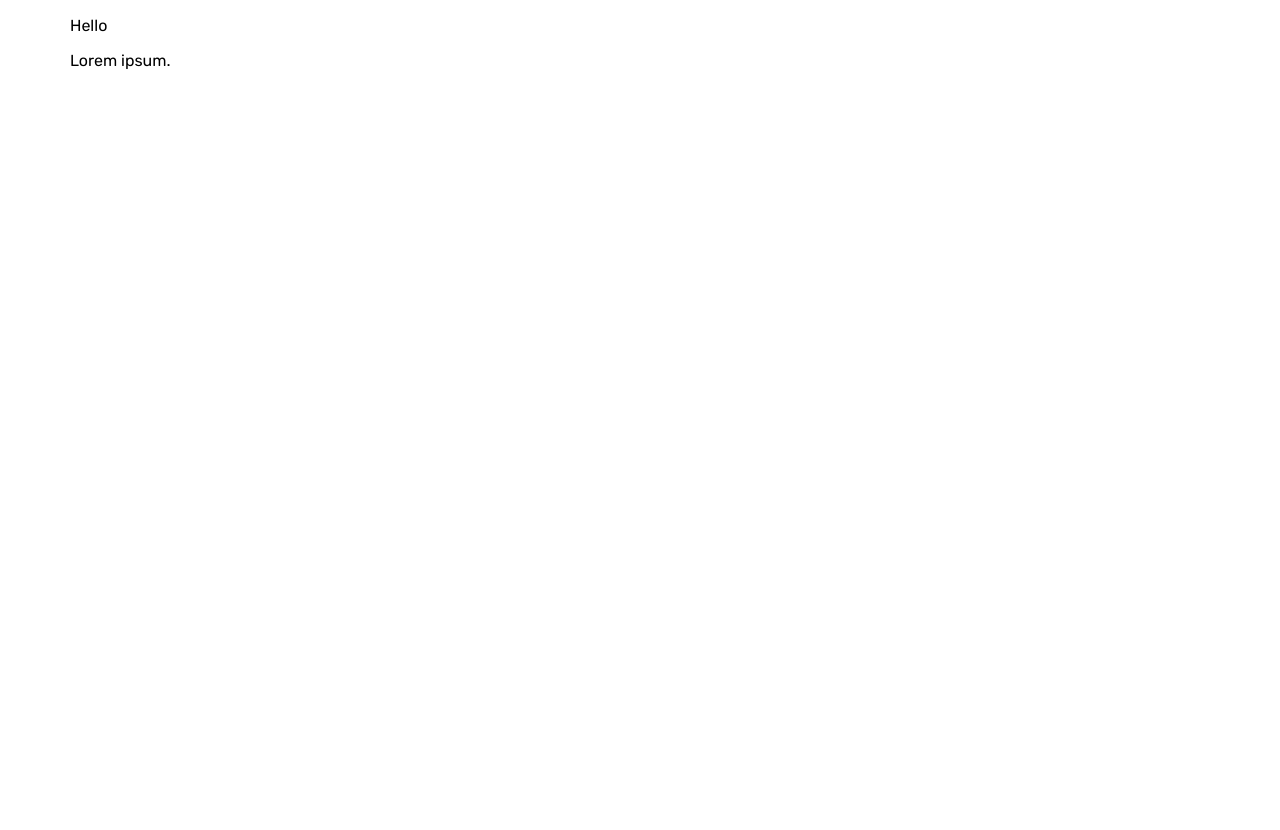
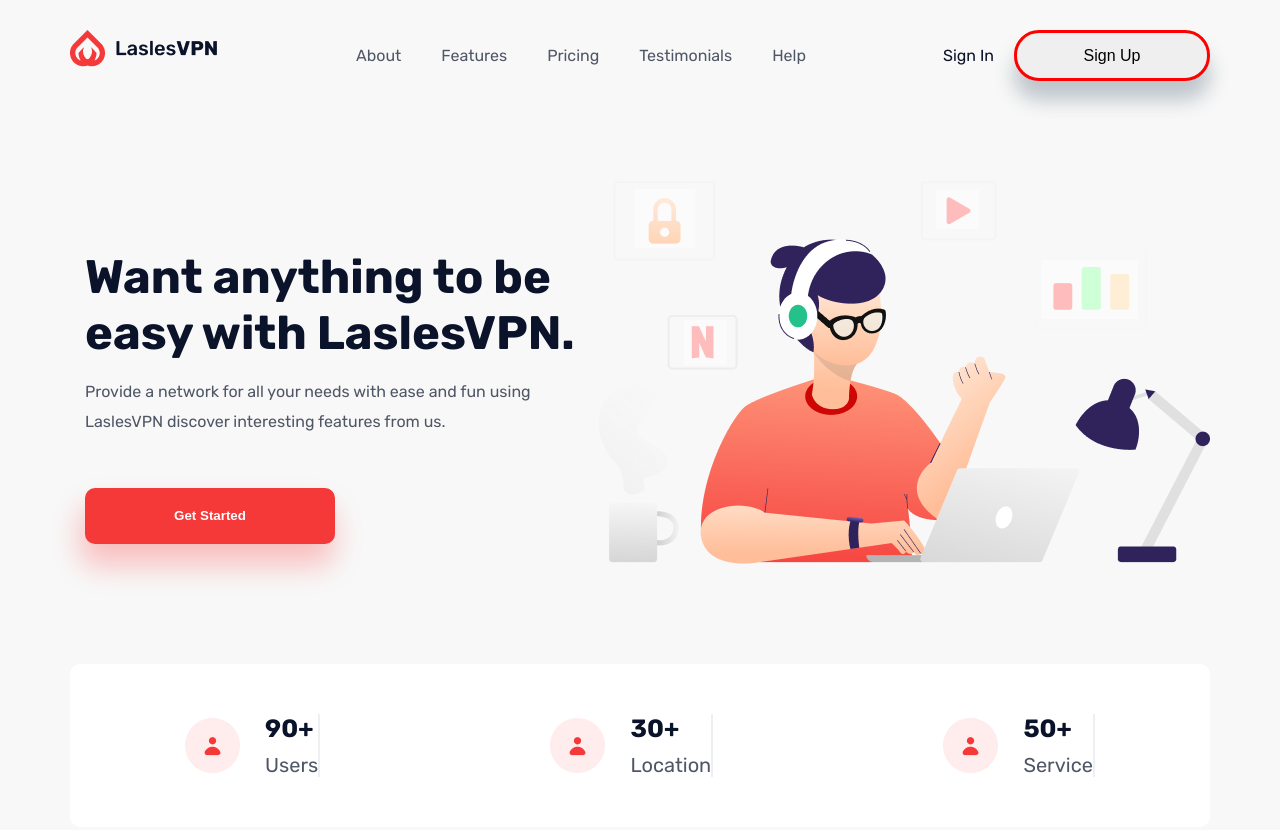
Before and after one commit to AdiletBuytukov/neobis-front-lasles-VPN, a plain HTML site: page index.html in a window 1280 px wide. Before the commit the page ends 800 px from the top, so only its background shows below. Drawn offline with Linux system fonts and the light colour scheme.

Commit message:
Сверстал блоки main и promo-cols.

```diff
--- a/css/style.css
+++ b/css/style.css
@@ -1,15 +1,147 @@
 body {
     font-family: "Rubik", sans-serif;
     font-size: 16px;
-    color: #F8F8F8;
+    font-weight: 400;
+    background-color: #F8F8F8;
+    color: #0B132A;
 }
 
-.container {}
-
+.container {
+    max-width: 1140px;
+    margin: 30px auto;
+    padding: 0 15px;
+}
 
 .header {
+
+}
+
+.header-container {
+    display: flex;
+    flex-direction: row;
+    justify-content: space-between;
+}
+
+.head-nav {
+
+}
+
+.nav-list {
+    display: flex;
+    flex-direction: row;
+    padding: 0;
+}
+
+.nav-item {
+    list-style: none;
+    text-decoration: none;
+    padding: 0 20px;
+    color: #4F5665;
+}
+
+.head-button {
+    display: flex;
+    flex-direction: row;
+    gap: 20px;
+}
+
+.head-sign {
+
+}
+
+.head-sign-btn {
+    border: 3px solid red;
+    border-radius: 25px;
+    padding: 0 20px;
+    box-sizing: content-box;
+    width: 150px;
+    height: 45px;
+    font-size: 16px;
+    box-shadow: 0px 19px 20px 0px rgba(34, 60, 80, 0.27);
+    cursor: pointer;
+}
+
+.head-sign-btn:hover {
+    background-color: red;
+    transition: background-color 0.5s ease-in-out;
+}
+
+.main {
     max-width: 1140px;
-    color: black;
-    margin: 0 auto;
-    padding: 0 15px;
+    display: flex;
+    margin: 100px auto;
 }
+
+.main-col-info {
+    max-width: 555px;
+    padding-left: 15px;
+    padding-right: 15px;
+    display: flex;
+    align-items: center;
+}
+
+.first-text {
+    font-size: 47px;
+    font-weight: 700;
+    margin-bottom: 0;
+}
+
+.title-text {
+    font-weight: 400;
+    color: #4F5665;
+    line-height: 30px;
+}
+
+.main-btn {
+    width: 250px;
+    height: 56px;
+    border-radius: 10px;
+    border: none;
+    background-color: #F53838;
+    color: #FFFFFF;
+    font-weight: 700;
+    margin-top: 35px;
+    box-shadow: -3px 20px 30px 1px rgba(255, 0, 0, 0.24);
+    cursor: pointer;
+}
+
+.main-btn:hover {
+    box-shadow: 2px 2px 4px black;
+}
+
+.main-img {
+    display: block;
+    width: auto;
+}
+
+.promo-cols {
+    margin-top: 30px;
+    display: flex;
+    justify-content: space-around;
+    background-color: #FFFFFF;
+    border-radius: 10px;
+    padding: 50px 0;
+}
+
+.card {
+    display: flex;
+    align-items: center;
+    margin: 0;
+    border-right: 2px solid #EEEFF2;
+}
+
+.card-text {
+    margin: 0 0 0 25px;
+}
+
+.card-text-1 {
+    font-size: 25px;
+    font-weight: 700;
+    margin: 0 0 10px 0;
+}
+
+.card-text-2 {
+    font-size: 20px;
+    color: #4F5665;
+    margin: 10px 0 0 0;
+}
--- a/index.html
+++ b/index.html
@@ -8,15 +8,84 @@
     <link href="https://fonts.googleapis.com/css2?family=Rubik:ital,wght@0,300..900;1,300..900&display=swap"
           rel="stylesheet">
     <link rel="stylesheet" href="css/style.css">
-
 </head>
 <body>
-<header class="header">
-  <div class="container">
-    <p>Hello</p>
-    <p>Lorem ipsum.</p>
+<header class="header container">
+    <div class="header-container">
+        <a href="/" class="head-logo">
+            <img src="./image/Logo.png" alt="LaslesVPN">
+        </a>
+        <nav class="head-nav">
+            <ul class="nav-list">
+                <a href="/" class="nav-item">
+                    <li>About</li>
+                </a>
+                <a href="/" class="nav-item">
+                    <li>Features</li>
+                </a>
+                <a href="/" class="nav-item">
+                    <li>Pricing</li>
+                </a>
+                <a href="/" class="nav-item">
+                    <li>Testimonials</li>
+                </a>
+                <a href="/" class="nav-item">
+                    <li>Help</li>
+                </a>
+            </ul>
+        </nav>
+        <div class="head-button">
+            <p class="head-sign">Sign In</p>
+            <button class="head-sign-btn">Sign Up</button>
+        </div>
     </div>
 </header>
+
+<div class="main">
+    <div class="main-col-info">
+        <div class="main-info">
+            <p class="first-text">Want anything to be easy with LaslesVPN.</p>
+            <p class="title-text">Provide a network for all your needs with ease and fun using LaslesVPN discover
+                interesting features from us.</p>
+            <div class=get-started-btn>
+                <button class="main-btn" type="submit">Get Started</button>
+            </div>
+        </div>
+    </div>
+    <div>
+        <img class="main-img" src="/image/Illustration%201.png" alt="">
+    </div>
+</div>
+
+<div class="promo-cols container">
+    <div class="promo-col-1">
+        <div class="card">
+            <img src="/image/user.png" alt="users">
+            <div class="card-text">
+                <p class="card-text-1">90+</p>
+                <p class="card-text-2">Users</p>
+            </div>
+        </div>
+    </div>
+    <div class="promo-col-2">
+        <div class="card">
+            <img src="/image/user.png" alt="location">
+            <div class="card-text">
+                <p class="card-text-1">30+</p>
+                <p class="card-text-2">Location</p>
+            </div>
+        </div>
+    </div>
+    <div class="promo-col-3">
+        <div class="card">
+            <img src="/image/user.png" alt="service">
+            <div class="card-text">
+                <p class="card-text-1">50+</p>
+                <p class="card-text-2">Service</p>
+            </div>
+        </div>
+    </div>
+</div>
 
 
 </body>
```
Lines whose indentation alone changed are shown as unchanged.
